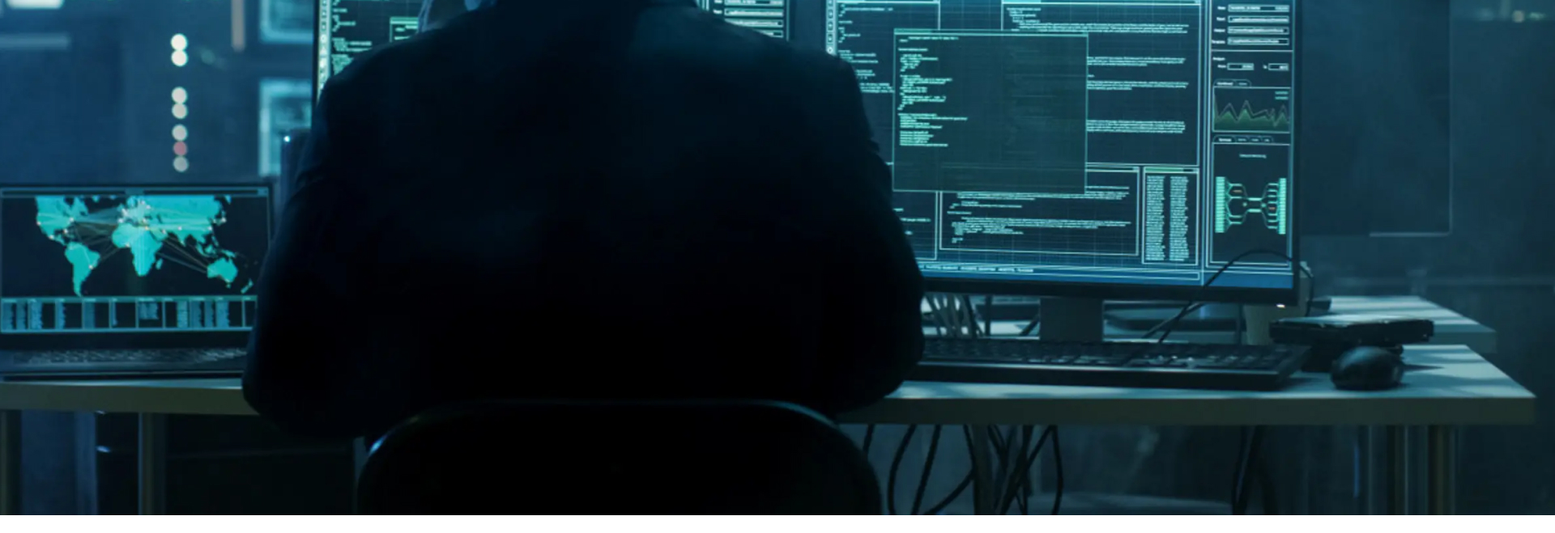
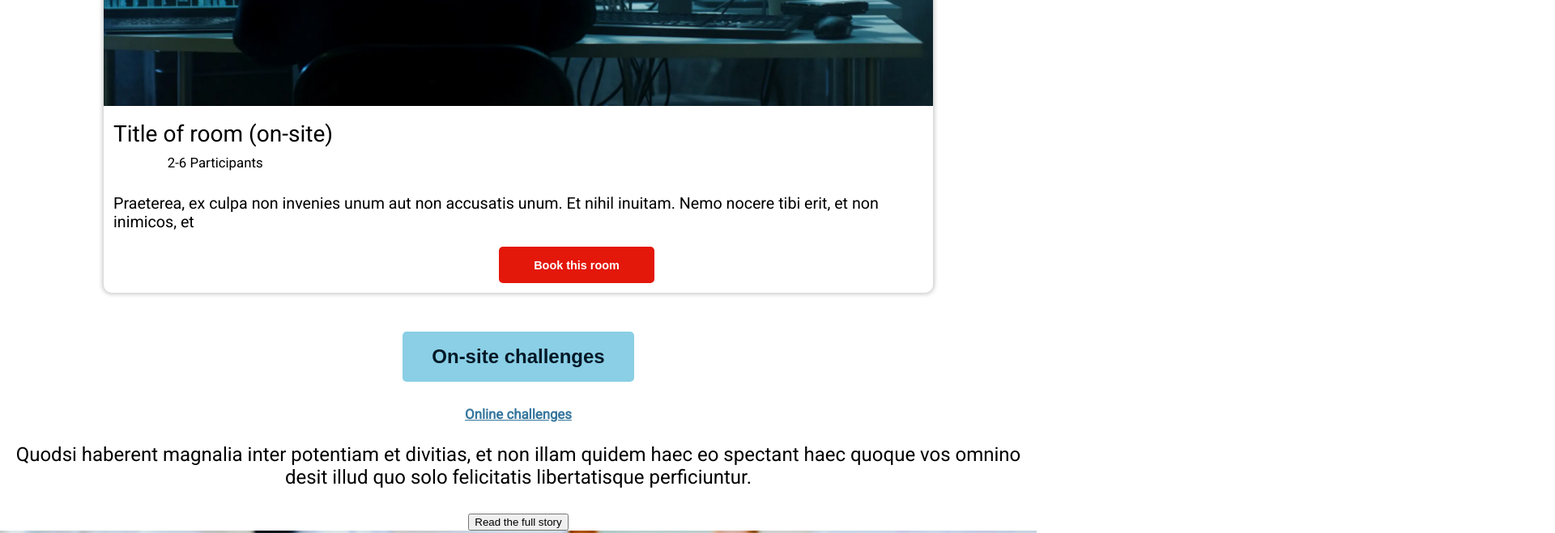
Before and after one commit to viktornoskire/-ESC--Hacker-Escape-Rooms, a plain HTML site: page index.html in a window 1280 px wide. Shown: the part 1840-2499 px from the top of the page at 81% size, 1920 px wide, since content can reach past the window. Drawn offline with nearby package versions, Linux system fonts and the light colour scheme; files that its build step writes are made by us from their sources.

Commit message:
Add styling to challenge card

```diff
--- a/src/main.scss
+++ b/src/main.scss
@@ -89,7 +89,74 @@ body {
 
 .popular-challenges {
     font-size: 1.3rem;
-    margin-top: 3.5rem;
+    margin: 3.5rem 0 1em 0;
     font-weight: 400;
     padding: 1em;
 }
+
+
+.challenge-card {
+    border-radius: 10px;
+    box-shadow: 0 0 5px 2px rgb(0, 0, 0, 0.2);
+    width: 80%;
+    margin-left: auto;
+    margin-right: auto;
+    margin-bottom: 2rem;
+
+    img {
+        width: 100%;
+        border-radius: 10px 10px 0 0;
+    }
+
+    .challenge-card-text {
+        padding: 0.5rem;
+        h3 {
+            text-align: left;
+            margin: 0;
+            font-weight: 400;
+        }
+
+        ul {
+            display: flex;
+            list-style-type: none;
+            margin: 0;
+            padding: 0;
+            align-items: center;
+
+            li {
+                padding: 5px;
+            }
+
+            .li-text {
+                font-size: 0.7em;
+                padding-left: 1em;
+
+            }
+        }
+
+        p {
+            margin-top: 1em;
+            font-weight: 400;
+            font-size: 0.82em;
+            text-align: left;
+        }
+
+        .red-button {
+            background-color: #E3170A;
+            color: #FFF;
+            border: none;
+            border-radius: 5px;
+            font-size: 0.6em;
+            font-weight: 700;
+            padding: 1em 3em;
+            margin-left: 6rem;
+        }
+    }
+
+
+}
+
+
+.image6 {
+    width: 100%;
+}
```
